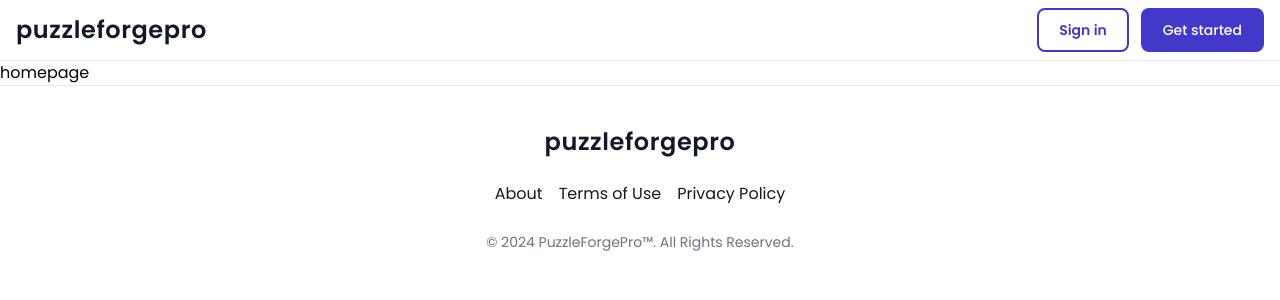
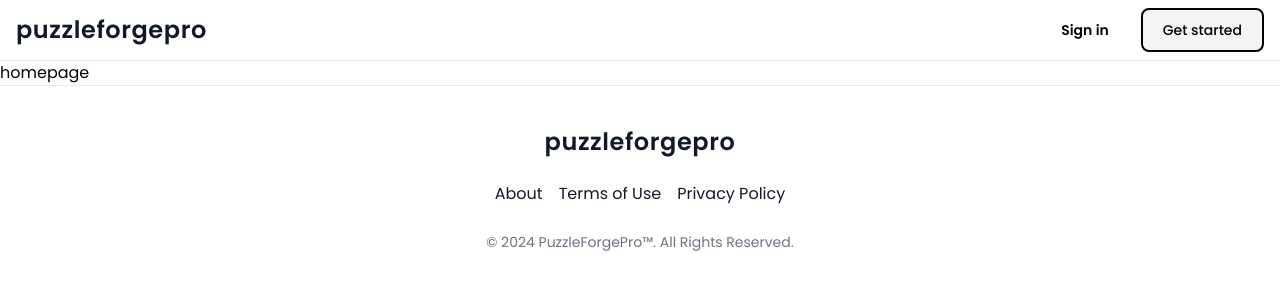
Before and after one commit to damianwysokinski/puzzleforgepro, a Nuxt app: page / in a window 1280 px wide. Shown: the top 300 px of the page. Built offline with nearby package versions, Linux system fonts and the light colour scheme.

Commit message:
#9: update button styles for Navbar

```diff
--- a/components/AppNavbar.vue
+++ b/components/AppNavbar.vue
@@ -10,13 +10,13 @@
       </NuxtLink>
       <div class="flex items-center space-x-3">
         <NuxtLink
-          to="/"
-          class="text-indigo-700 hover:text-white border-2 border-indigo-700 hover:bg-indigo-800 focus:ring-4 focus:outline-none focus:ring-indigo-300 font-semibold rounded-lg text-sm px-5 py-2.5 text-center"
+          to="/login"
+          class="text-black font-semibold text-sm px-5 py-2.5 text-center"
           >Sign in</NuxtLink
         >
         <NuxtLink
-          to="/"
-          class="text-white bg-indigo-700 border-2 border-indigo-700 hover:bg-indigo-800 focus:ring-4 focus:outline-none focus:ring-indigo-300 font-medium rounded-lg text-sm px-5 py-2.5 text-center"
+          to="/signup"
+          class="text-black bg-gray-100 border-2 border-black focus:outline-none font-medium rounded-lg text-sm px-5 py-2.5 text-center"
           >Get started</NuxtLink
         >
       </div>
```
